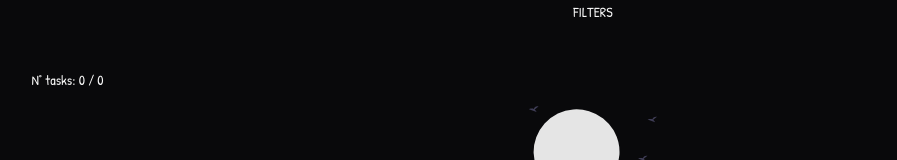
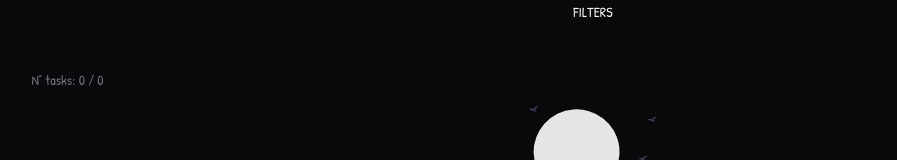
Before and after one commit to igorchaves22/todo-list, a React (Vite) app: page / in a window 1280 px wide. Shown: the part 202-362 px from the top of the page, without its empty margins (47-944 px from the left). Built offline with nearby package versions, Linux system fonts and the light colour scheme.

Commit message:
ui: New color

```diff
--- a/src/components/ui/Main/index.tsx
+++ b/src/components/ui/Main/index.tsx
@@ -14,7 +14,7 @@ export const Main = () => {
                 </section>
             </section>
             <section className="w-full h-min flex flex-col gap-y-4 justify-between content-between place-items-center md:w-[90%]">
-                <p className="w-full h-min text-zinc-50 font-patrickHand text-sm">
+                <p className="w-full h-min text-zinc-500 font-patrickHand text-sm">
                     N° tasks: {totalStateTasks} / {totalStoredTasks}
                 </p>
                 {renderElementIfTrue(
```
